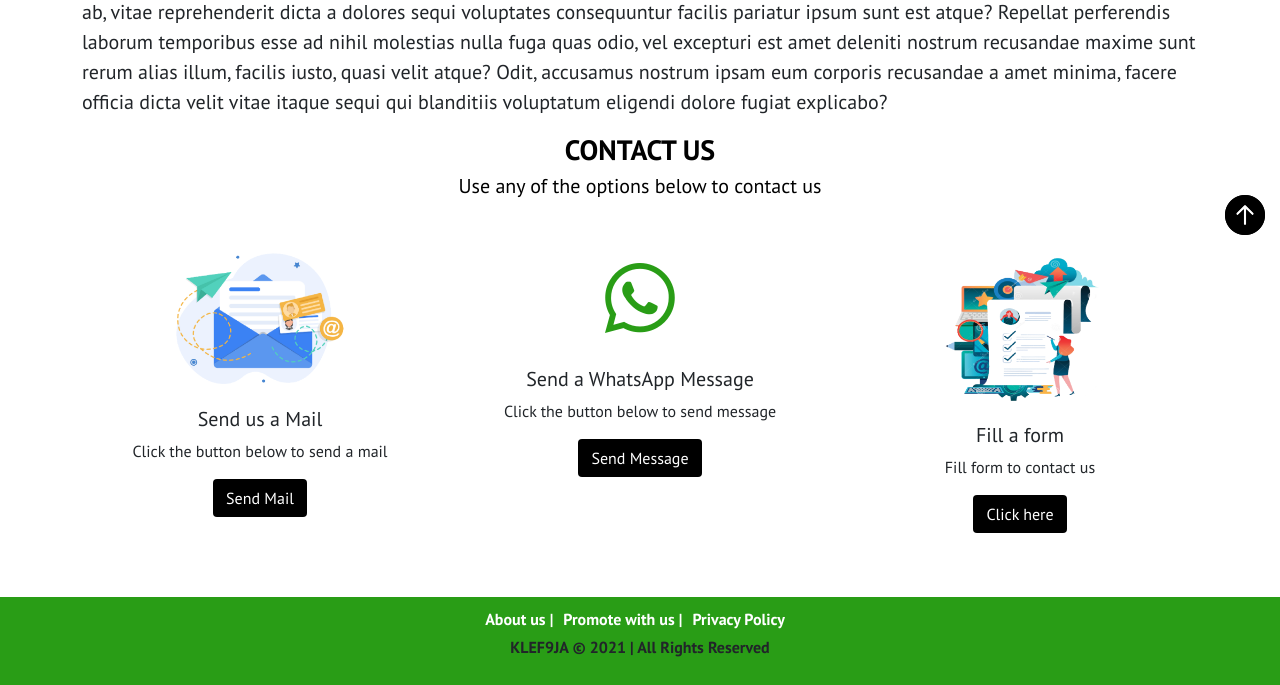
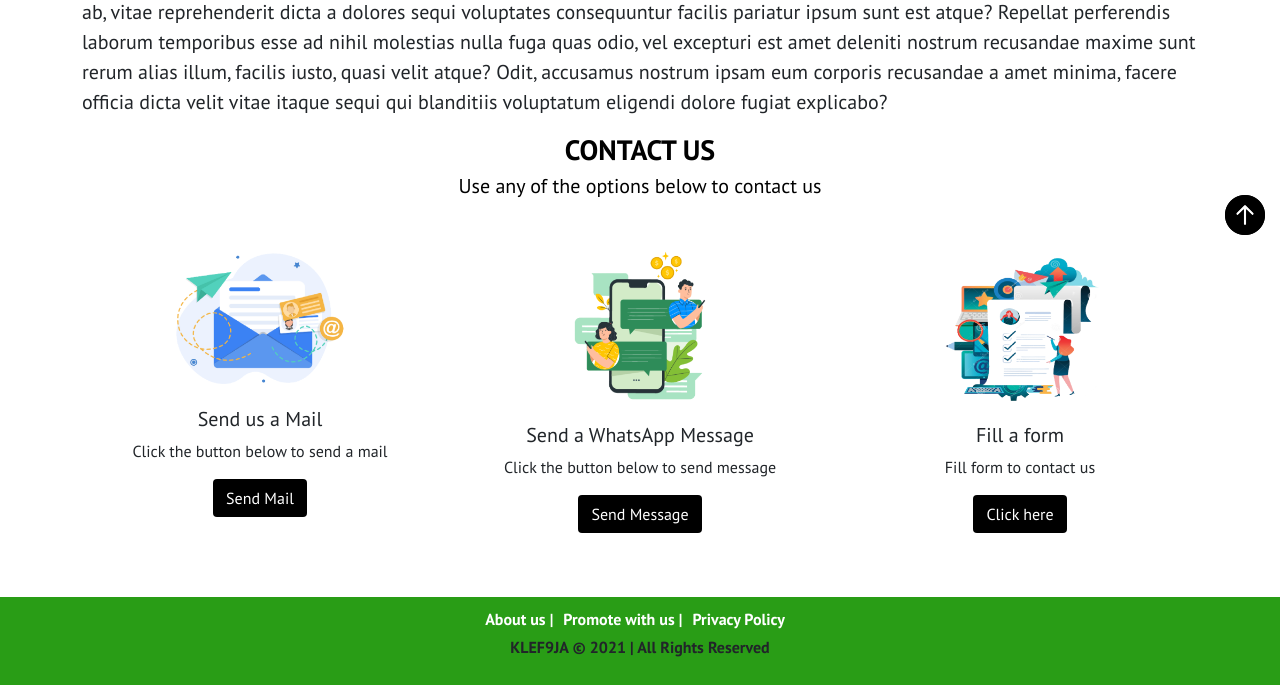
Before and after one commit to only1-adams/final-klef, a Django app: page /promotion/ in a window 1280 px wide. Shown: the part 555-1240 px from the top of the page. Run offline with Django 3.2, Linux system fonts and the light colour scheme; data comes from the database, SQL or seed files in the repository; parts of the project's set-up code (start-up, migrations or seed data) failed here and were passed over; some libraries are stand-ins or nearby versions.

Commit message:
promo issues

```diff
--- a/home/templates/promote.html
+++ b/home/templates/promote.html
@@ -49,7 +49,7 @@
                 </div>
                 <div class="col-lg-4">
                     <div class="card text-center pie">
-                        <i class="bi bi-whatsapp card-img-top"></i>
+                        <img src="{% static '' %}images/whatsapp image.png" alt="" class="card-img-top w-50 d-block img-fluid">
                         <div class="card-body">
                             <h5 class="card-title">
                                 Send a WhatsApp Message
```
Also changed, not shown: home/static/images/whatsapp image.png (added).
